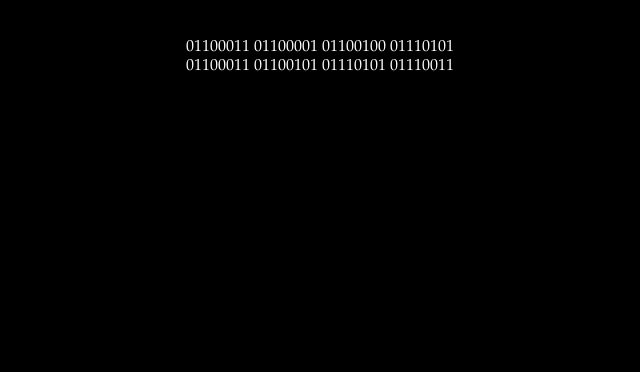
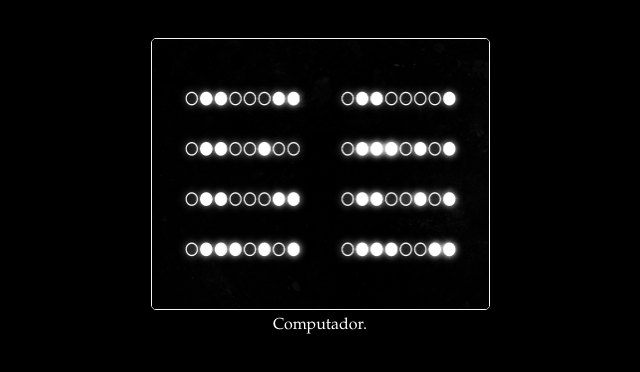
Before and after one commit to Anedonia0/arderes, a plain HTML site: page index.html in a window 1280 px wide. Shown: the part 62-434 px from the top of the page, without its empty margins (320-960 px from the left). Drawn offline with Linux system fonts and the light colour scheme.

Commit message:
Update index.html

```diff
--- a/index.html
+++ b/index.html
@@ -3,14 +3,14 @@
 <head>
   <meta charset="utf-8">
   <meta name="viewport" content="width=device-width, initial-scale=1">
-  <title>Computador</title>
+  <title>Código</title>
   <link rel="icon" type="image/png" href="favicon.png">
   <style>
     body {
       background-color: black;
       color: white;
       font-family: Garamond;
-      text-align: center;
+      text-align: center
     }
     button {
       border: 2px, solid white;
@@ -20,21 +20,21 @@
       font-family: Garamond;
       font-size: 16px;
       cursor: pointer;
+      }
+        img {
+  border: 1px solid whitesmoke;
+  border-radius: 5px;
     }
-    .centered-div {
-      width: 500px;
-      margin: 0 auto;
-      padding: 20px;
+    }
   </style>
 </head>
-
 <body>
 <h1>
 # 3/25
 </h1>
 <br>
-01100011 01100001 01100100 01110101
+<img src="1.png" width="337" height="270"/>
 <br>
-01100011 01100101 01110101 01110011
+Computador.
 </body>
 </html>
```
